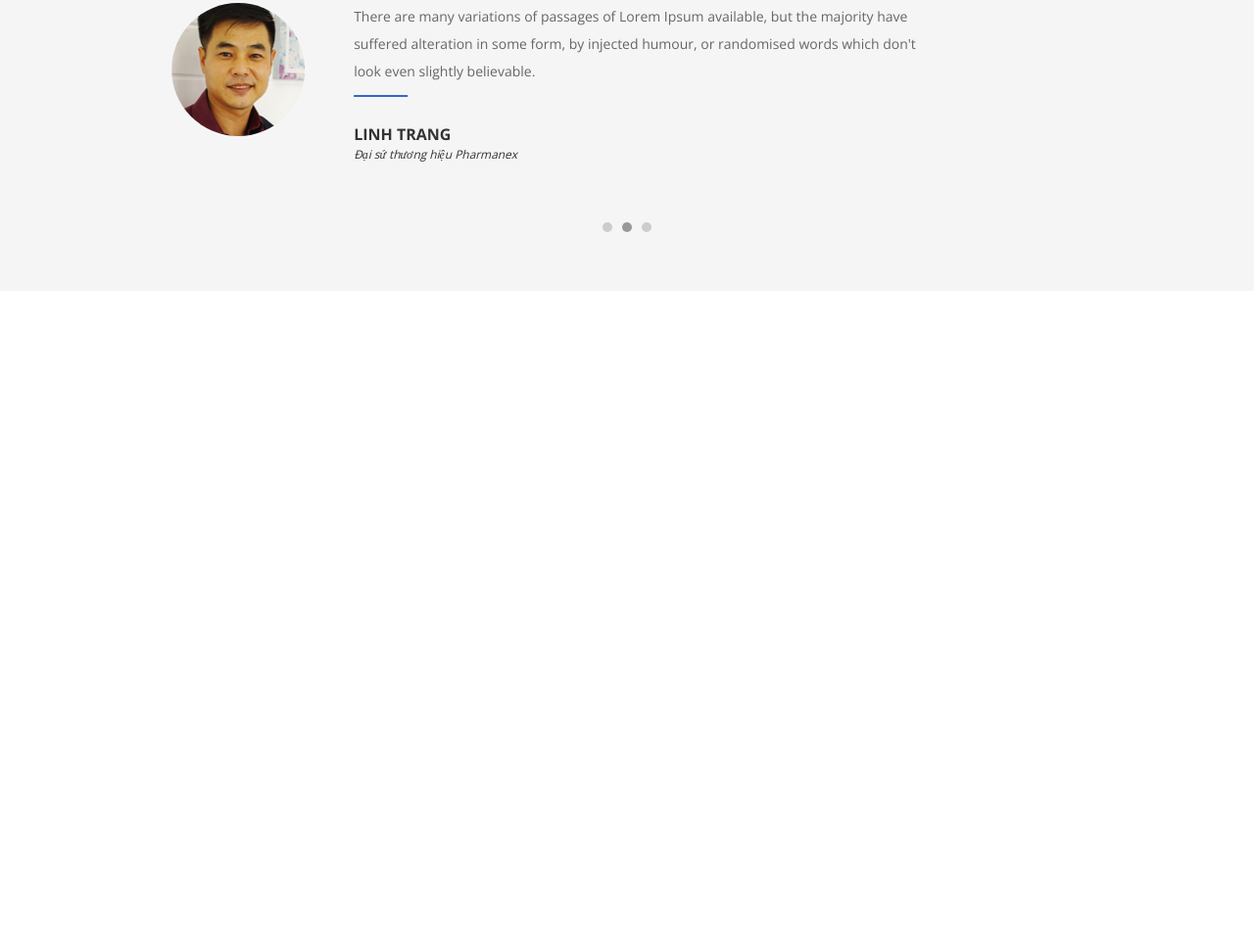
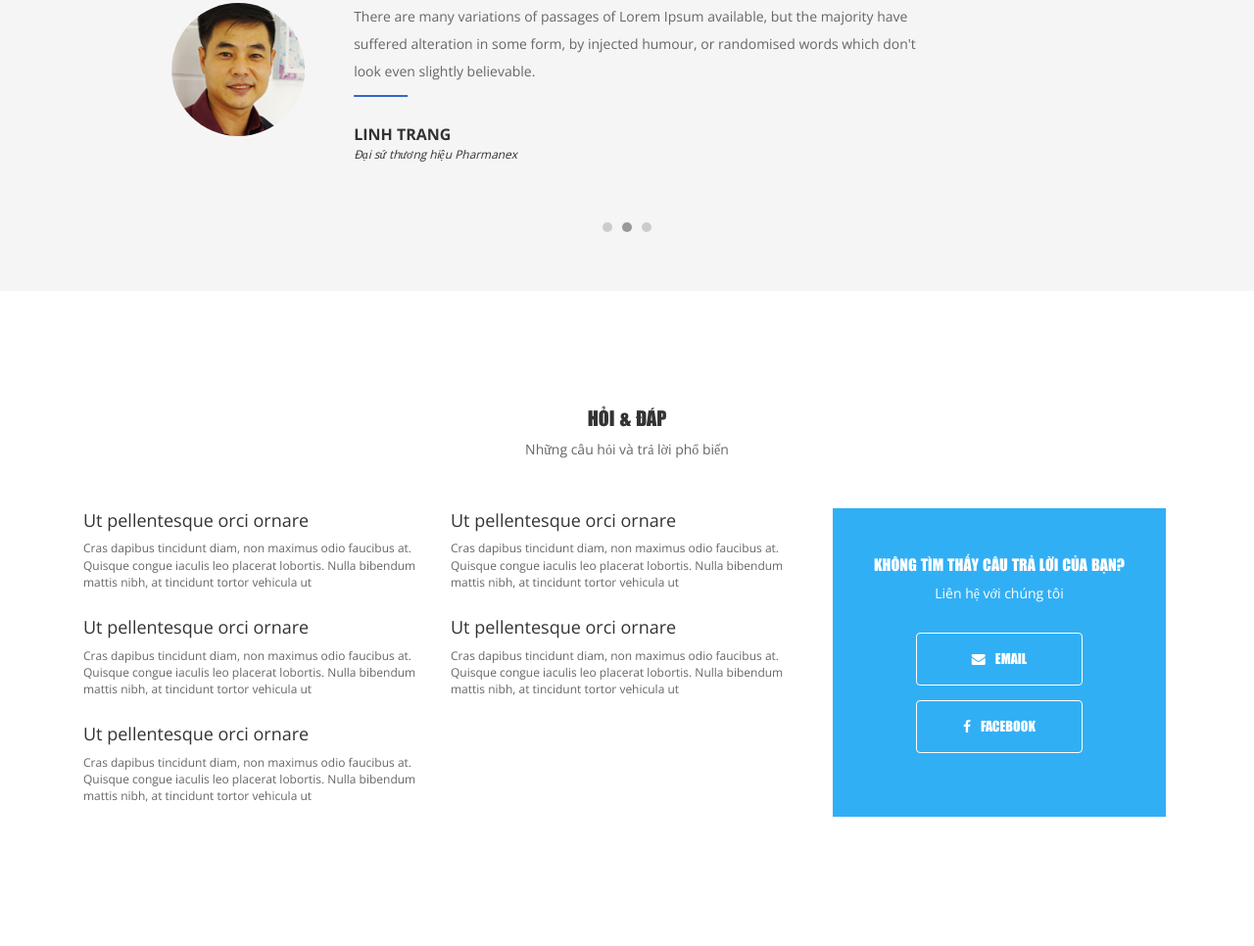
Before and after one commit to technobia/caringbox, a website: page tam-soat-ung-thu-dot-quy.html in a window 1280 px wide. Shown: the part 3536-4502 px from the top of the page at 98% size. Before the commit the page ends 4333 px from the top, so only its background shows below. Drawn offline with nearby package versions, Linux system fonts and the light colour scheme.

Commit message:
finish without popup

```diff
--- a/assets/scss/_all.scss
+++ b/assets/scss/_all.scss
@@ -1,2 +1,3 @@
 @import "variable";
+@import "button";
 @import "tam-soat-ung-thu-dot-quy";
--- /dev/null
+++ b/assets/scss/_button.scss
@@ -0,0 +1,3 @@
+.btn-trans {
+  background: none;
+}
--- a/assets/scss/_tam-soat-ung-thu-dot-quy.scss
+++ b/assets/scss/_tam-soat-ung-thu-dot-quy.scss
@@ -7,7 +7,6 @@ $grey: #666666;
 body {
   @extend .open-sans;
   font-size: 14px;
-  padding-bottom: 500px;
 }
 
 #one {
@@ -268,3 +267,73 @@ body {
     }
   }
 }
+
+#eight {
+  padding: 120px 0;
+
+  .header {
+    margin-bottom: 50px;
+
+    h1 {
+      margin-top: 0;
+      @extend .utm-impact;
+      font-size: 20px;
+    }
+
+    p {
+      color: $grey;
+    }
+  }
+
+  .question-list {
+    display: flex;
+    flex-wrap: wrap;
+
+    .item {
+      width: 50%;
+      padding: 0 15px;
+      margin-bottom: 15px;
+
+      .title {
+        font-size: 18px;
+        margin-bottom: 7px;
+      }
+
+      p {
+        color: $grey;
+        font-size: 12px;
+      }
+    }
+  }
+
+  .contact-block {
+    padding: 50px 40px;
+    color: white;
+    background: #31aff5;
+    max-width: 340px;
+
+    h3 {
+      @extend .utm-impact;
+      font-size: 16px;
+      text-align: center;
+      margin-top: 0;
+    }
+
+    div {
+      margin-bottom: 30px;
+    }
+
+    .btn {
+      @extend .center-middle;
+      width: 170px;
+      height: 54px;
+      border: 1px solid white;
+      margin: 15px auto;
+      @extend .utm-impact;
+
+      .fa {
+        margin-right: 10px;
+      }
+    }
+  }
+}
--- a/tam-soat-ung-thu-dot-quy.html
+++ b/tam-soat-ung-thu-dot-quy.html
@@ -175,5 +175,48 @@
             </div>
         </div>
     </section>
+
+    <section id="eight">
+        <div class="header text-center">
+            <h1>HỎI & ĐÁP</h1>
+            <p>Những câu hỏi và trả lời phổ biến</p>
+        </div>
+        <div class="container">
+            <div class="row">
+                <div class="col-sm-8">
+                    <div class="question-list">
+                        <div class="item">
+                            <div class="title">Ut pellentesque orci ornare</div>
+                            <p>Cras dapibus tincidunt diam, non maximus odio faucibus at. Quisque congue iaculis leo placerat lobortis. Nulla bibendum mattis nibh, at tincidunt tortor vehicula ut</p>
+                        </div>
+                        <div class="item">
+                            <div class="title">Ut pellentesque orci ornare</div>
+                            <p>Cras dapibus tincidunt diam, non maximus odio faucibus at. Quisque congue iaculis leo placerat lobortis. Nulla bibendum mattis nibh, at tincidunt tortor vehicula ut</p>
+                        </div>
+                        <div class="item">
+                            <div class="title">Ut pellentesque orci ornare</div>
+                            <p>Cras dapibus tincidunt diam, non maximus odio faucibus at. Quisque congue iaculis leo placerat lobortis. Nulla bibendum mattis nibh, at tincidunt tortor vehicula ut</p>
+                        </div>
+                        <div class="item">
+                            <div class="title">Ut pellentesque orci ornare</div>
+                            <p>Cras dapibus tincidunt diam, non maximus odio faucibus at. Quisque congue iaculis leo placerat lobortis. Nulla bibendum mattis nibh, at tincidunt tortor vehicula ut</p>
+                        </div>
+                        <div class="item">
+                            <div class="title">Ut pellentesque orci ornare</div>
+                            <p>Cras dapibus tincidunt diam, non maximus odio faucibus at. Quisque congue iaculis leo placerat lobortis. Nulla bibendum mattis nibh, at tincidunt tortor vehicula ut</p>
+                        </div>
+                    </div>
+                </div>
+                <div class="col-sm-4">
+                    <div class="contact-block">
+                        <h3>KHÔNG TÌM THẤY CÂU TRẢ LỜI CỦA BẠN?</h3>
+                        <div class="text-center">Liên hệ với chúng tôi</div>
+                        <button class="btn btn-trans"><i class="fa fa-envelope"></i>EMAIL</button>
+                        <button class="btn btn-trans"><i class="fa fa-facebook-f"></i>FACEBOOK</button>
+                    </div>
+                </div>
+            </div>
+        </div>
+    </section>
 </body>
 </html>
```
Also changed, not shown: assets/css/style.min.css.
